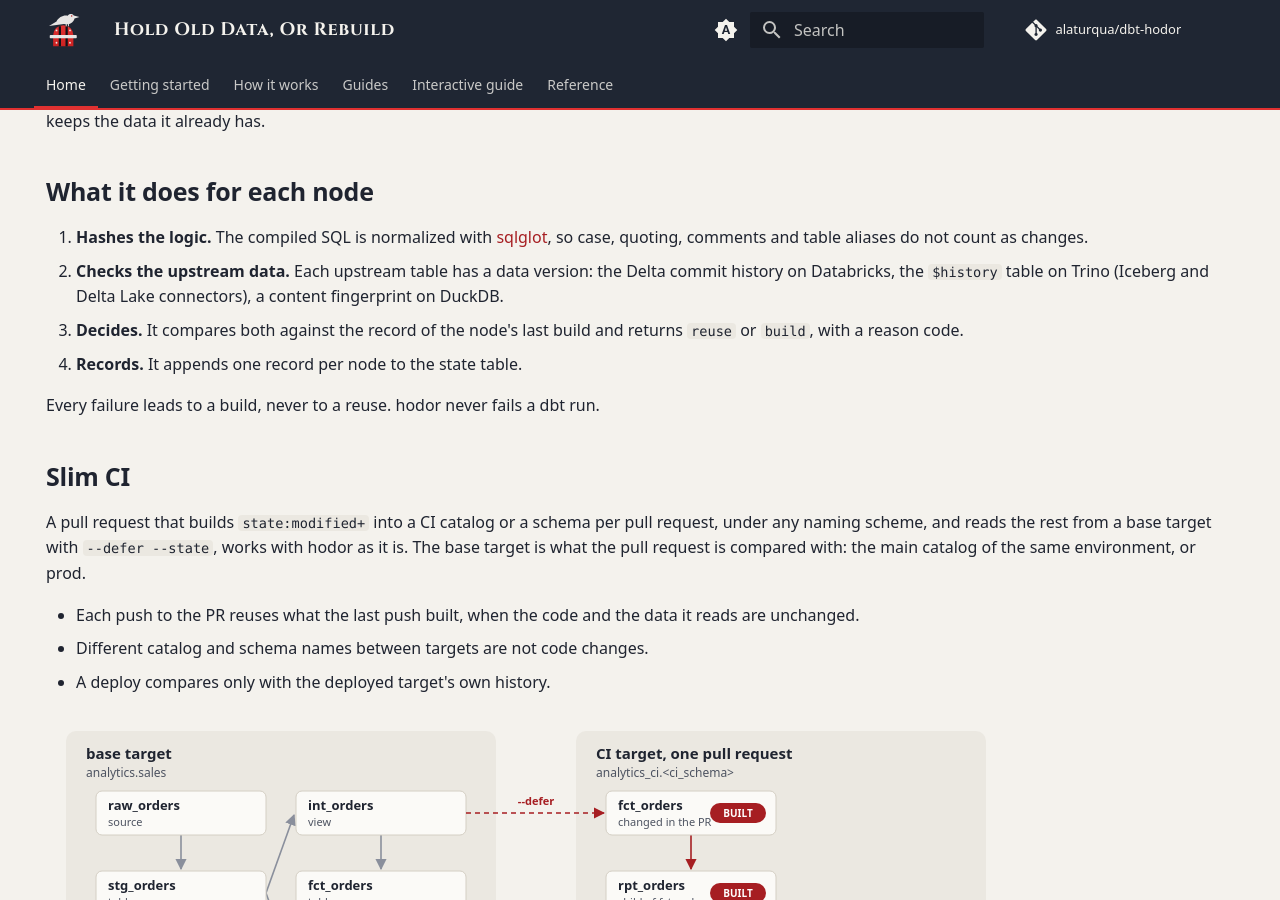
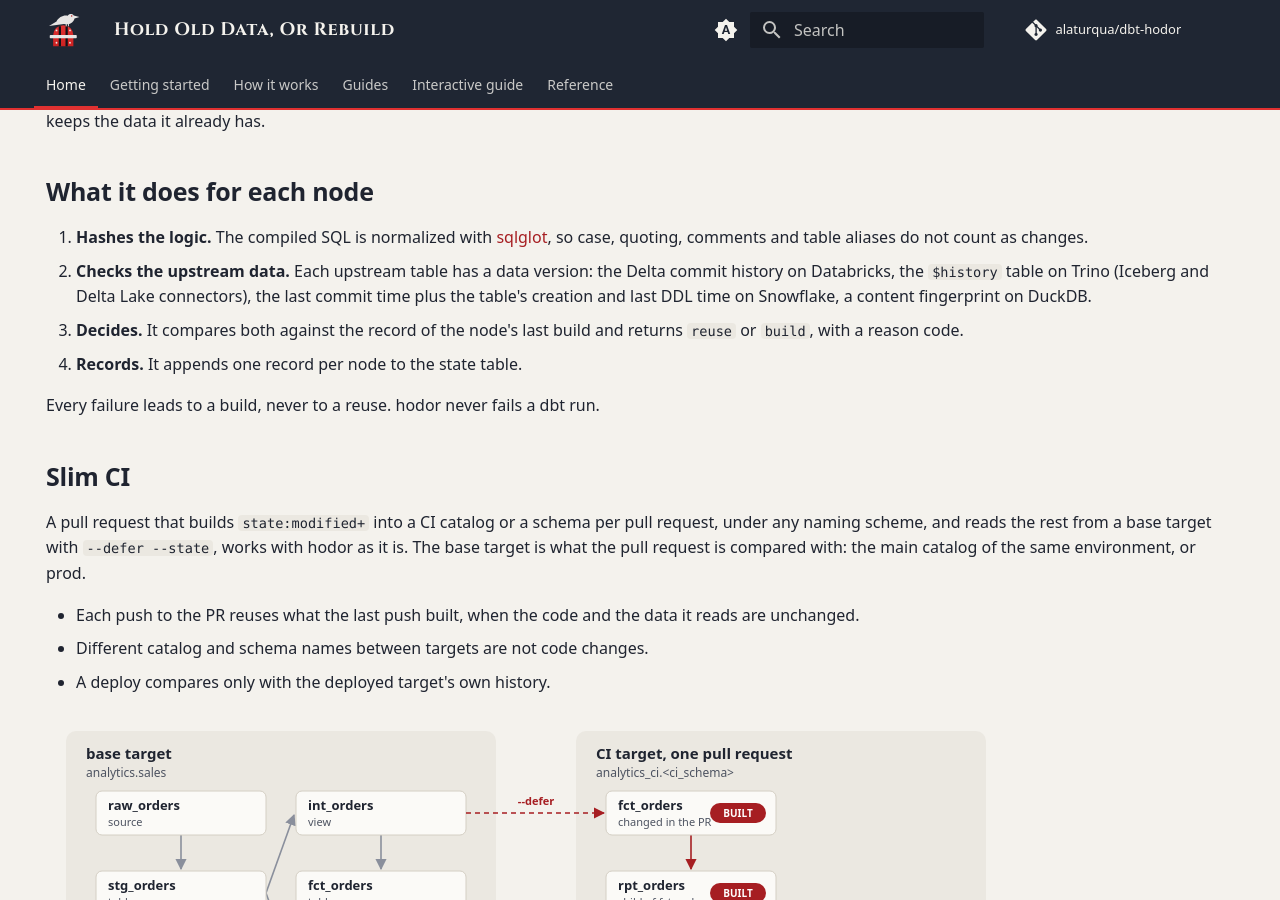
Before and after one commit to alaturqua/dbt-hodor, an MkDocs documentation site: the page built from docs/index.md, in a window 1280 px wide and 900 px high, scrolled down 946 px. Built offline with MkDocs 1.6.1 and Material for MkDocs 9.7.7, drawn with Linux system fonts in a browser that asks for light colours; comment, search, counter and statistics services are not loaded.

Commit message:
fix: snowflake follow-ups from the second review
Docs listed the supported adapters and data versions without snowflake in
run-flow, hashing, the index and the guide. The ambiguous-view test now covers
DuckDB, the snowflake+postgres pairing is in the provider table, and a view
with no readable definition gets its own error message. The docs state that an
account without the is_* columns builds every table, and that the postgres
store was not run together with Snowflake.

```diff
--- a/docs/guide/index.html
+++ b/docs/guide/index.html
@@ -1077,7 +1077,7 @@
     { id: 'first', t: 'First node: load state', s: '1 query for records, 1 for the clock', d: 'Before the first node runs, one query loads the latest successful build record of every selected node. One more query reads the warehouse clock. Table metadata is prefetched.', y: 142, h: 52 },
     { id: 'hash', t: 'Hash compiled SQL', s: 'sqlglot, or the fast path', d: 'The compiled SQL is normalized and hashed, so case, quoting, comments and table aliases are not changes. Fast path: if the SQL text equals the last build, the stored analysis is used and sqlglot does not run.', y: 228, h: 44, loop: true },
     { id: 'cfg', t: 'Compare config', s: 'config hash vs record', d: 'The node config is hashed too. Keys that do not change the data (tags, meta, docs, state, and similar) are left out.', y: 288, h: 44, loop: true },
-    { id: 'up', t: 'Read upstream versions', s: 'data version per upstream table', d: 'Each upstream table gets a data version: from Delta history on Databricks, from the $history table on Trino (Iceberg and Delta Lake connectors), from a content fingerprint on DuckDB. Results are cached for the run.', y: 348, h: 44, loop: true },
+    { id: 'up', t: 'Read upstream versions', s: 'data version per upstream table', d: 'Each upstream table gets a data version: from Delta history on Databricks, from the $history table on Trino (Iceberg and Delta Lake connectors), from the last commit time plus the creation and last DDL time on Snowflake, from a content fingerprint on DuckDB. Results are cached for the run.', y: 348, h: 44, loop: true },
     { id: 'decide', t: 'Engine decides', s: 'first matching rule wins', d: 'A pure function takes the node facts, the latest record and the upstream versions. It returns REUSE or BUILD with a reason code (tab 5).', y: 408, h: 44, loop: true },
     { id: 'reuse', t: 'REUSE', s: 'skip the build', d: 'The node returns a Reused result and the materialization never runs. Hooks do not run unless execute_hooks_on_any_reuse is true. Children are not skipped.', x: 40, w: 132, y: 482, h: 44, loop: true, cls: 'reu' },
     { id: 'build', t: 'BUILD', s: 'run as plain dbt', d: 'The original dbt code runs. Then hodor reads the new data version of the table and updates the run cache, so downstream nodes see it. In shadow mode every node ends here.', x: 188, w: 132, y: 482, h: 44, loop: true, cls: 'bld' },
--- a/docs/index.md
+++ b/docs/index.md
@@ -36,7 +36,7 @@
 ## What it does for each node
 
 1. **Hashes the logic.** The compiled SQL is normalized with [sqlglot](https://github.com/tobymao/sqlglot), so case, quoting, comments and table aliases do not count as changes.
-2. **Checks the upstream data.** Each upstream table has a data version: the Delta commit history on Databricks, the `$history` table on Trino (Iceberg and Delta Lake connectors), a content fingerprint on DuckDB.
+2. **Checks the upstream data.** Each upstream table has a data version: the Delta commit history on Databricks, the `$history` table on Trino (Iceberg and Delta Lake connectors), the last commit time plus the table's creation and last DDL time on Snowflake, a content fingerprint on DuckDB.
 3. **Decides.** It compares both against the record of the node's last build and returns `reuse` or `build`, with a reason code.
 4. **Records.** It appends one record per node to the state table.
 
```
Also changed, not shown: docs/how-it-works/data-versions.md (+2 -2 lines), docs/how-it-works/hashing.md (+1 -1 lines), docs/how-it-works/run-flow.md (+1 -1 lines), 3 other files.
